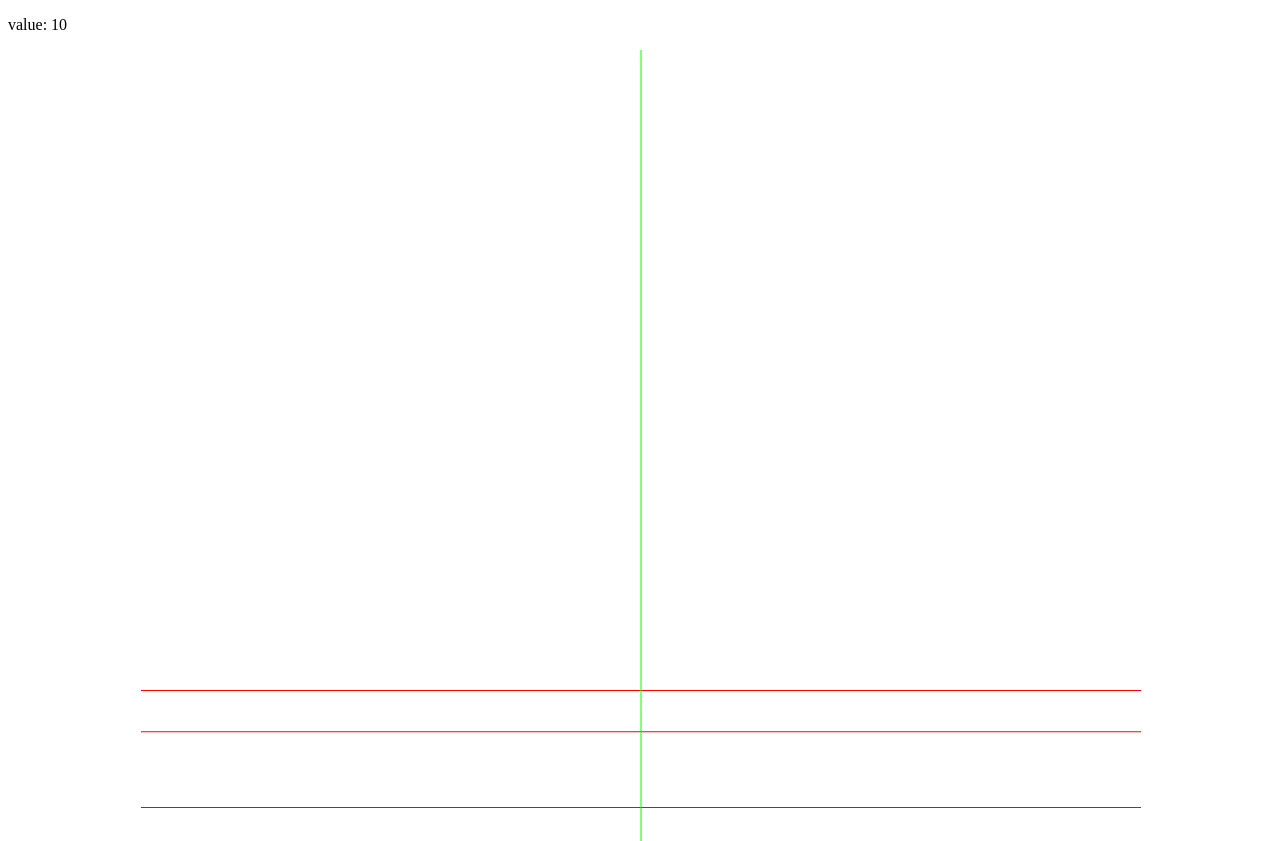
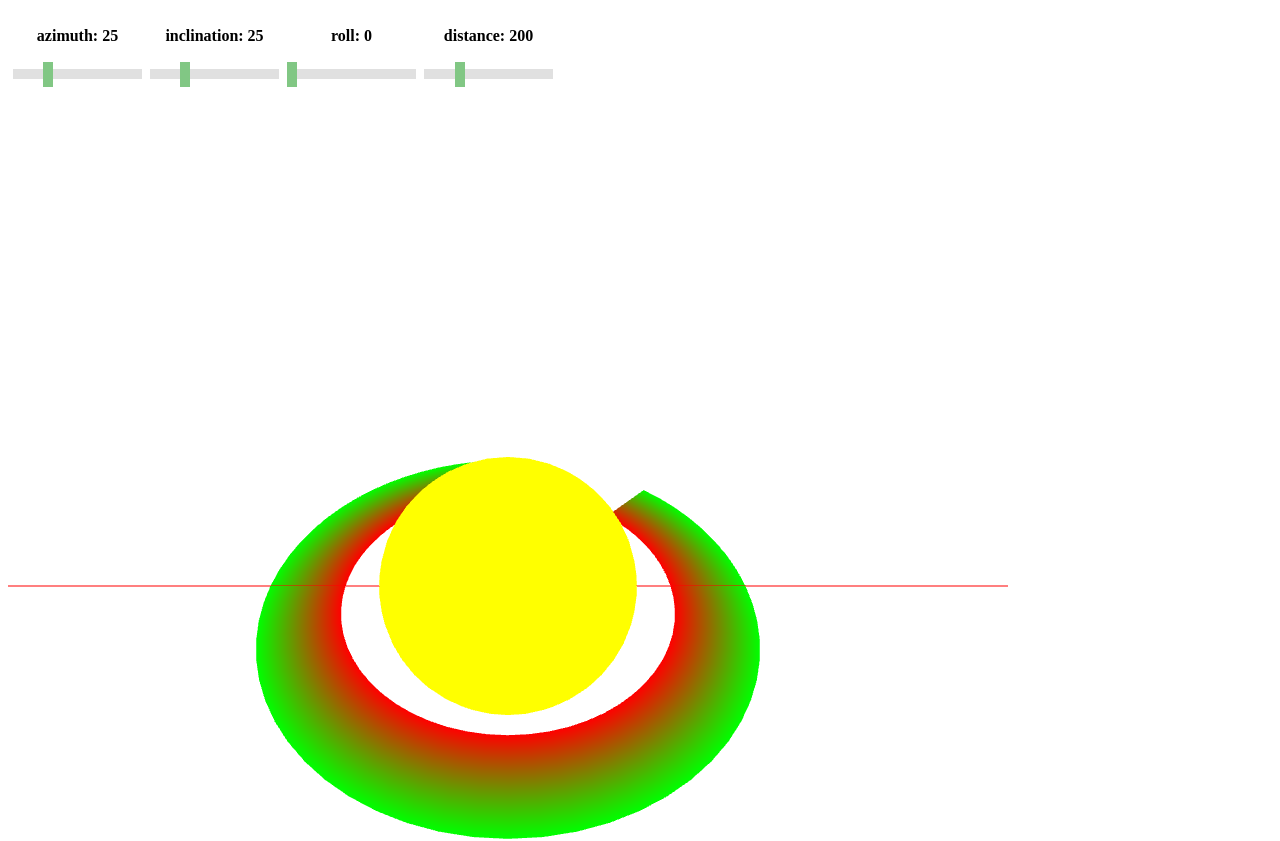
Before and after one commit to WillCS/angular-planets, an Angular app: page / in a window 1280 px wide. Shown: the top 841 px of the page. Built offline with nearby package versions, Linux system fonts and the light colour scheme.

Commit message:
Camera now works! Also added some controls.

```diff
--- a/src/app/app.component.html
+++ b/src/app/app.component.html
@@ -1,7 +1,44 @@
-<p>value: {{sliderValue}}</p>
-<input type = "range" class = "slider"
-  [min] = "sliderMinValue"
-  [max] = "sliderMaxValue"
-  [(ngModel)] = "sliderValue">
+<table>
+  <tr>
+    <th>
+        <p>azimuth: {{azimuthValue}}</p>
+    </th>
+    <th>
+        <p>inclination: {{inclinationValue}}</p>
+    </th>
+    <th>
+        <p>roll: {{rollValue}}</p>
+    </th>
+    <th>
+        <p>distance: {{distanceValue}}</p>
+    </th>
+  </tr>
+  <tr>
+    <td>
+      <input type = "range" class = "slider"
+        [min] = "sliderMinValue"
+        [max] = "sliderMaxValue"
+        [(ngModel)] = "azimuthValue">
+    </td>
+    <td>
+      <input type = "range" class = "slider"
+        [min] = "sliderMinValue"
+        [max] = "sliderMaxValue"
+        [(ngModel)] = "inclinationValue">
+    </td>
+    <td>
+      <input type = "range" class = "slider"
+        [min] = "sliderMinValue"
+        [max] = "sliderMaxValue"
+        [(ngModel)] = "rollValue">
+    </td>
+    <td>
+      <input type = "range" class = "slider"
+          [min] = "distanceMinValue"
+          [max] = "distanceMaxValue"
+          [(ngModel)] = "distanceValue">
+    </td>
+  </tr>
+</table>
 
 <render-target></render-target>
--- a/src/app/app.component.ts
+++ b/src/app/app.component.ts
@@ -16,7 +16,12 @@ import { Axes } from './objects/axes';
 export class AppComponent implements OnInit {
   sliderMinValue: number = 0;
   sliderMaxValue: number = 100;
-  sliderValue: number = 10;
+  azimuthValue: number = 25;
+  inclinationValue: number = 25;
+  rollValue: number = 0;
+  distanceMinValue: number = 60;
+  distanceMaxValue: number = 600;
+  distanceValue: number = 200;
 
   private canvas: HTMLCanvasElement;
   private gl: WebGLRenderingContext;
@@ -39,7 +44,8 @@ export class AppComponent implements OnInit {
 
     let body = new Star(Vec3.zero(), 0, Math.PI / 30, 50, new Vec3(255, 255, 0));
     body.addOrbiter(new Ring(65, 95, Math.PI / 300, new Vec3(0, 0, 0), 0, Math.PI * 1.75));
-    body.addOrbiter(new Orbit(new Star(Vec3.zero(), 0, 0, 10, new Vec3(0, 0, 255)), 120, Math.PI / 2500, new Vec3(0, 0, Math.PI / 3)));
+    let moon = new Star(Vec3.zero(), 0, 0, 10, new Vec3(0, 0, 255));
+    body.addOrbiter(new Orbit(moon, 120, Math.PI / 2500, new Vec3(0, 0, Math.PI / 3)));
 
     this.object = body;
     this.object.initDrawing(this.gl);
@@ -49,9 +55,9 @@ export class AppComponent implements OnInit {
     this.camera.minDistance = 60;
     this.camera.maxDistance = 500;
     this.camera.lookAt(body, false);
-    this.camera.setDistance(130, false);
+    this.camera.setDistance(200, false);
 
-    this.axes = new Axes(5);
+    this.axes = new Axes(0);
     this.axes.initDrawing(this.gl);
 
     this.shaderProgram = WebGLHelper.buildShaderProgram(this.gl);
@@ -84,7 +90,10 @@ export class AppComponent implements OnInit {
     }
 
     this.camera.update();
-    this.camera.setInclination(this.sliderValue * Math.PI / 100, false);
+    this.camera.setInclination(this.inclinationValue * Math.PI / 100, false);
+    this.camera.setAzimuth(this.azimuthValue * 2 * Math.PI / 100, false);
+    this.camera.setRoll(Math.PI / 2 + this.rollValue * 2 * Math.PI / 100, false);
+    this.camera.setDistance(this.distanceValue, false);
     this.draw();
     window.requestAnimationFrame((t: number) => this.doLoop(t));
   }
@@ -105,7 +114,7 @@ export class AppComponent implements OnInit {
     let matrix: Mat4 = Mat4.perspectiveProjection(Math.PI / 2, aspect, 1, 1000);
     //let matrix: Mat4 = Mat4.orthographicProjection(this.canvas.width, this.canvas.height, 1, 1000);
     //matrix = matrix.translate(0, -10, -200);
-    //matrix = matrix.rotateX((this.sliderValue / 100) * Math.PI * 2);
+    //matrix = matrix.rotateX((this.azimuthValue / 100) * Math.PI * 2);
     //matrix = matrix.rotateY(-Math.PI / 4);
     //matrix = matrix.translate(-50, 0, -15);
 
--- a/src/app/camera.ts
+++ b/src/app/camera.ts
@@ -214,13 +214,9 @@ export class OrbitalCamera extends Camera3D {
     }
 
     public getLookMatrix(): Mat4 {
-        let z: Vec3 = this.getLookDirection().negate();
-        let y: Vec3 = this.getUpVector();
-        let x: Vec3 = y.cross(z).normalize();
-        y = z.cross(x).normalize();
-
         let matrix: Mat4 = Mat4.identity();
-                //Mat4.fromRowVectors(x.toVec4(), y.toVec4(), z.toVec4(), new Vec4(0, 0, 0, 1));
+        matrix = matrix.rotateZ(Math.PI / 2 - this.roll);
+        matrix = matrix.rotateX(Math.PI / 2 - this.inclination);
         matrix = matrix.rotateY(this.azimuth - Math.PI / 2);
         matrix = matrix.translate(-this.location.x, -this.location.y, -this.location.z);
 
```
